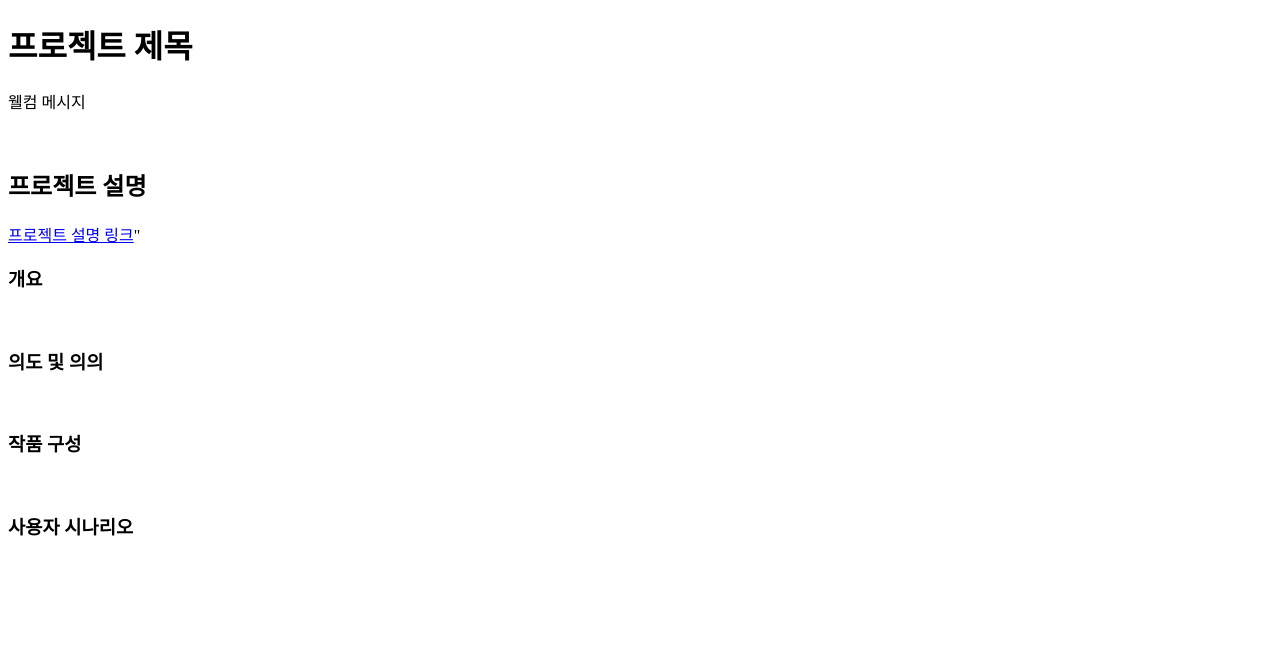
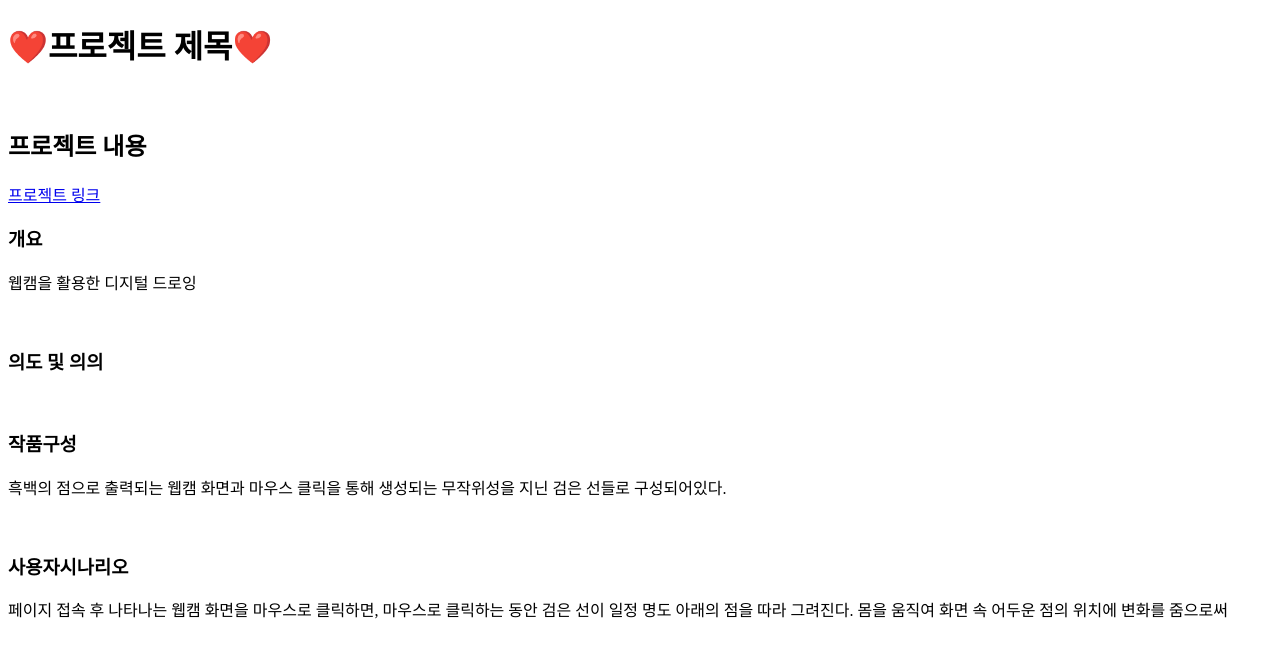
Before and after one commit to ggamjwa/html, a plain HTML site: page index.html in a window 1280 px wide. Drawn offline with Linux system fonts and the light colour scheme.

Commit message:
Add files via upload

```diff
--- a/index.html
+++ b/index.html
@@ -1,22 +1,28 @@
 <!DOCTYPE html>
 <html>
 <head>
-<title> 최근녕의 기말 프로젝트 </title>
-<meta charset="utf-8">
+  <meta charset="UTF-8">
+  <meta http-equiv="X-UA-Compatible" content="IE=edge">
+  <meta name="viewport" content="width=device-width, initial-scale=1.0">
+  <title> 22351045 최근녕 기말 프로젝트</title>
 </head>
 <body>
-    <h1> 프로젝트 제목</h1>
-    <p> 웰컴 메시지</p>
+<h1>❤️프로젝트 제목❤️</h1>
 <br>
-    <h2> 프로젝트 설명</h2>
-    <a href=" "> 프로젝트 설명 링크</a>"
+<h2>프로젝트 내용</h2>
+<a href ="https://p5js.org/">프로젝트 링크</a>
 <br>
-    <h3> 개요 </h3>
+<h3>개요 </h3>
+<p>웹캠을 활용한 디지털 드로잉</p>
 <br>
-    <h3> 의도 및 의의 </h3>
+<h3>의도 및 의의</h3>
+<p></p>
 <br>
-    <h3> 작품 구성 </h3>
+<h3>작품구성</h3>
+<p>흑백의 점으로 출력되는 웹캠 화면과 마우스 클릭을 통해 생성되는 무작위성을 지닌 검은 선들로 구성되어있다.</p>
 <br>
-    <h3> 사용자 시나리오 </h3>
+<h3>사용자시나리오</h3>
+<p>페이지 접속 후 나타나는 웹캠 화면을 마우스로 클릭하면, 마우스로 클릭하는 동안 검은 선이 일정 명도 아래의 점을 따라 그려진다.
+  몸을 움직여 화면 속 어두운 점의 위치에 변화를 줌으로써 </p>
 </body>
 </html>
```
Lines whose indentation alone changed are shown as unchanged.
